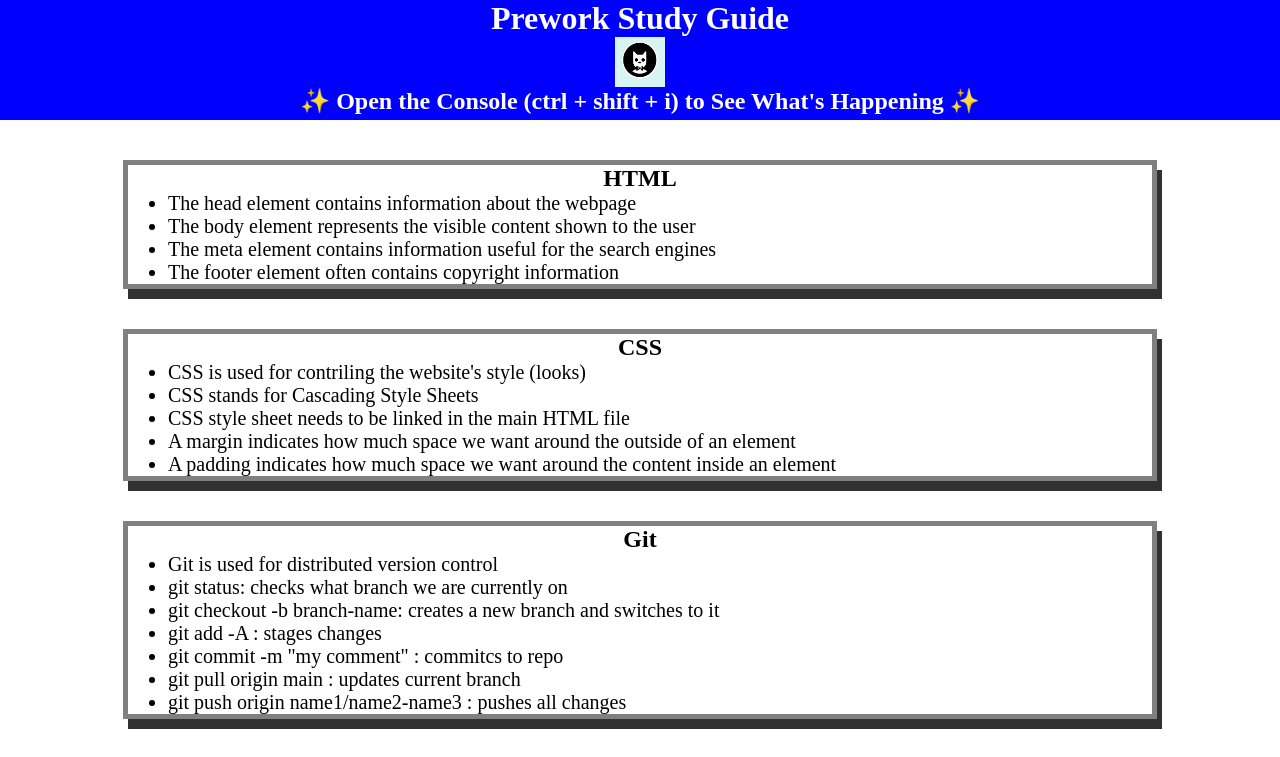
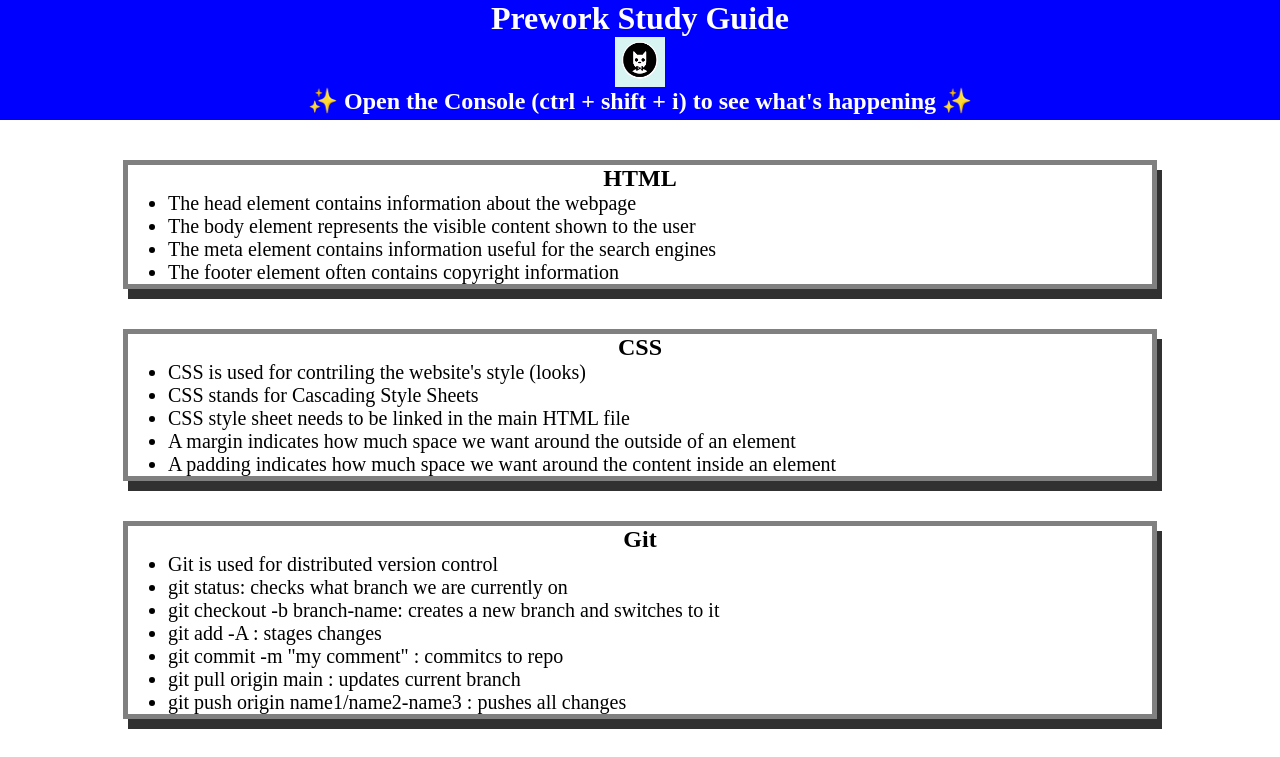
Before and after one commit to manonthemon/prework-study-guide, a plain HTML site: page index.html in a window 1280 px wide. Shown: the top 757 px of the page. Drawn offline with Linux system fonts and the light colour scheme.

Commit message:
fixed spelling mistakes

```diff
--- a/index.html
+++ b/index.html
@@ -11,7 +11,7 @@
     <header id="top">
       <h1>Prework Study Guide</h1>
       <img src="./assets/bowtie-cat.png" alt="Profile image of cat wearing a bow tie." />
-      <h2>✨ Open the Console (ctrl + shift + i) to See What's Happening ✨</h2>
+      <h2>✨ Open the Console (ctrl + shift + i) to see what's happening ✨</h2>
     </header>
     <main>
       <section class="card" id="html-section">
```
